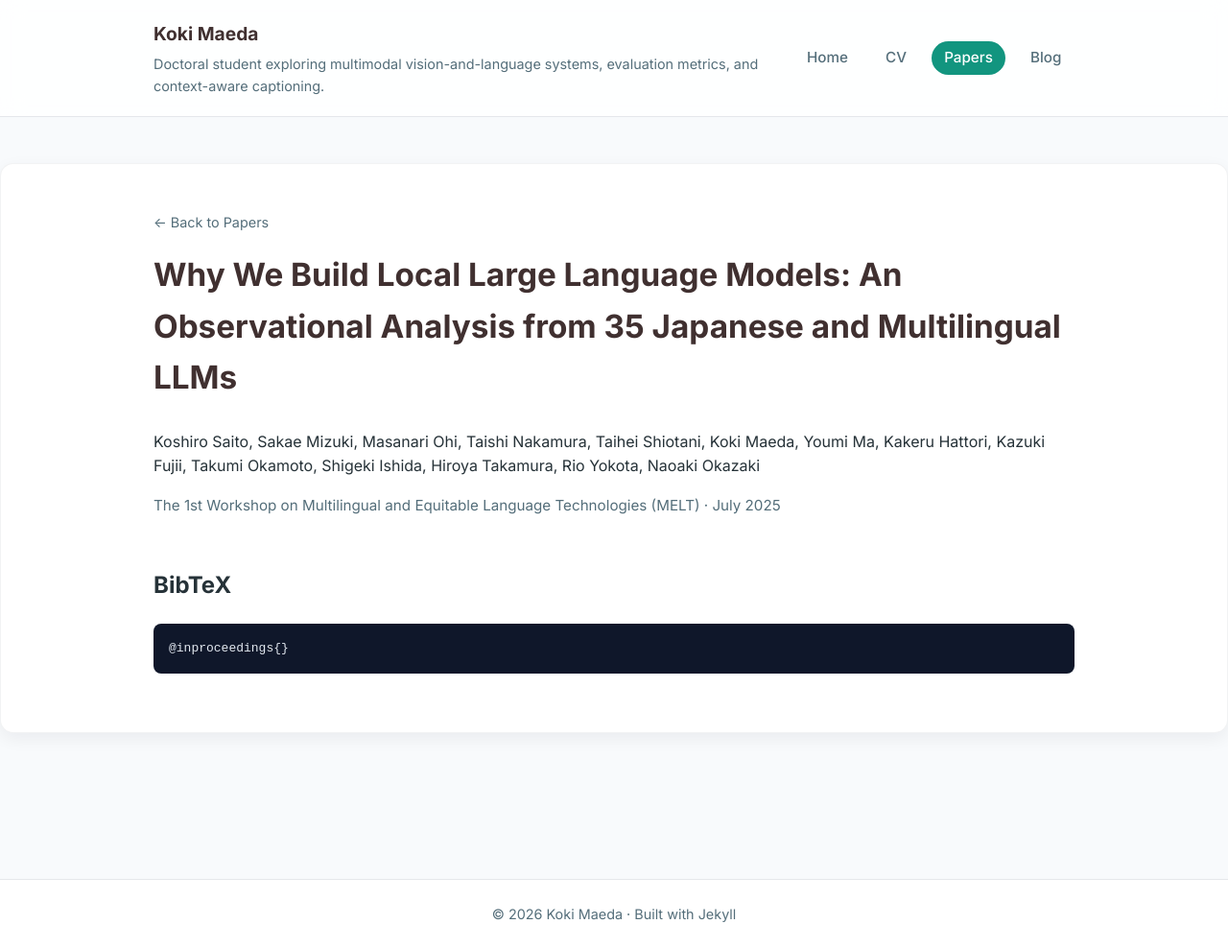
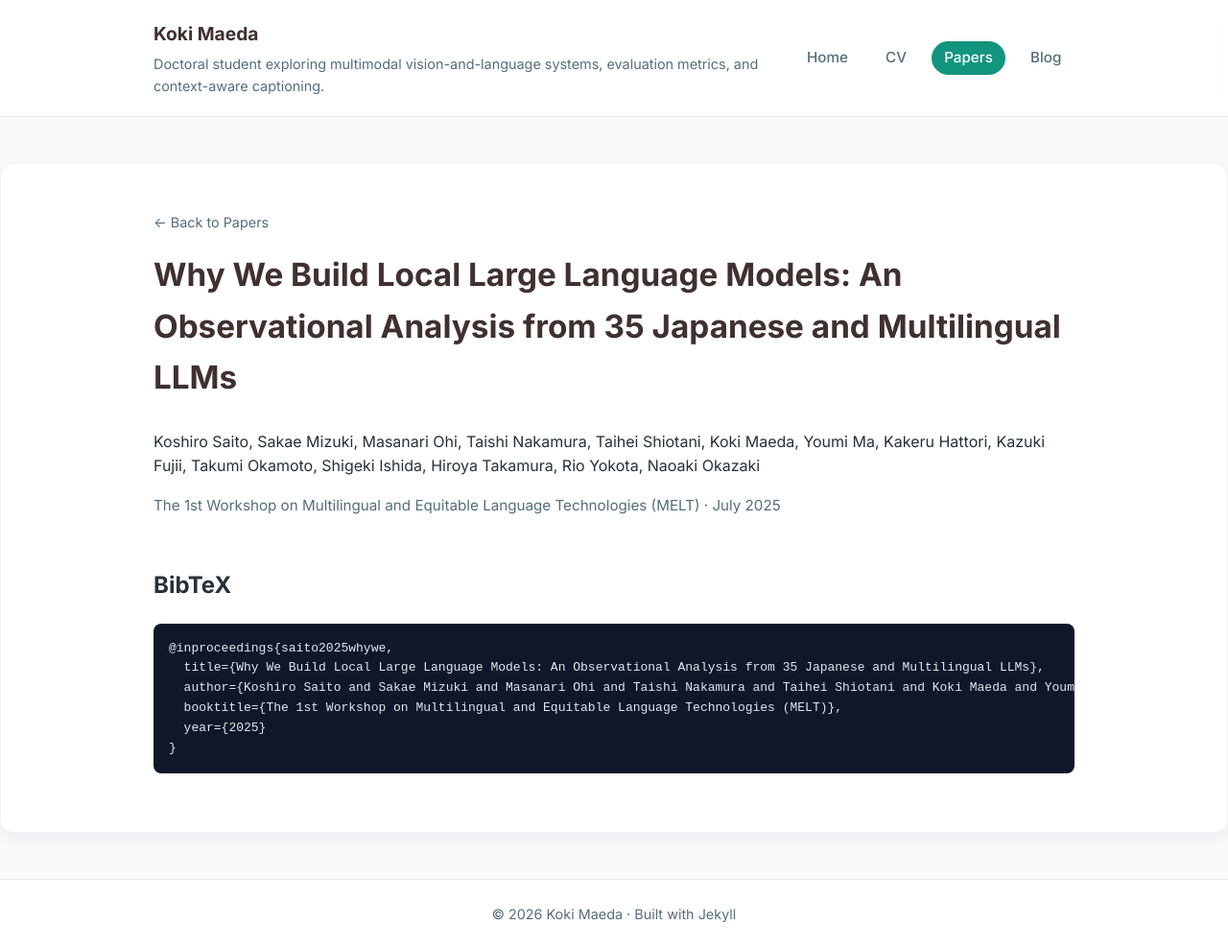
Before and after one commit to Silviase/silviase.github.io, a Jekyll site: the page built from _papers/2025_whywe.md, in a window 1280 px wide and 988 px high. Shown: the whole window at 96% size. Built offline with Jekyll 4.4.1, drawn with Linux system fonts in a browser that asks for light colours.

Commit message:
fix: repair incomplete paper metadata and add validation script
- Replace placeholder BibTeX in 2025_instruction_tuning and 2025_whywe
  with proper entries
- Add description to 2026_hatch
- Add PDF path for 2024_mechaja
- Add scripts/validate-papers.sh for repeatable metadata checks

Fixes #25

Co-Authored-By: Claude Opus 4.6 (1M context) <noreply@anthropic.com>

```diff
--- a/_papers/2025_whywe.md
+++ b/_papers/2025_whywe.md
@@ -21,5 +21,11 @@ date: 2025-07-22
 type: international
 firstpage: 1
 lastpage: 15
-bibtex: '@inproceedings{}'
+bibtex: |
+  @inproceedings{saito2025whywe,
+    title={Why We Build Local Large Language Models: An Observational Analysis from 35 Japanese and Multilingual LLMs},
+    author={Koshiro Saito and Sakae Mizuki and Masanari Ohi and Taishi Nakamura and Taihei Shiotani and Koki Maeda and Youmi Ma and Kakeru Hattori and Kazuki Fujii and Takumi Okamoto and Shigeki Ishida and Hiroya Takamura and Rio Yokota and Naoaki Okazaki},
+    booktitle={The 1st Workshop on Multilingual and Equitable Language Technologies (MELT)},
+    year={2025}
+  }
 ---
```
Also changed, not shown: _papers/2024_mechaja.md (+1 -2 lines), _papers/2025_instruction_tuning.md (+7 -1 lines), _papers/2026_hatch.md (+3 -0 lines), 1 other file.
